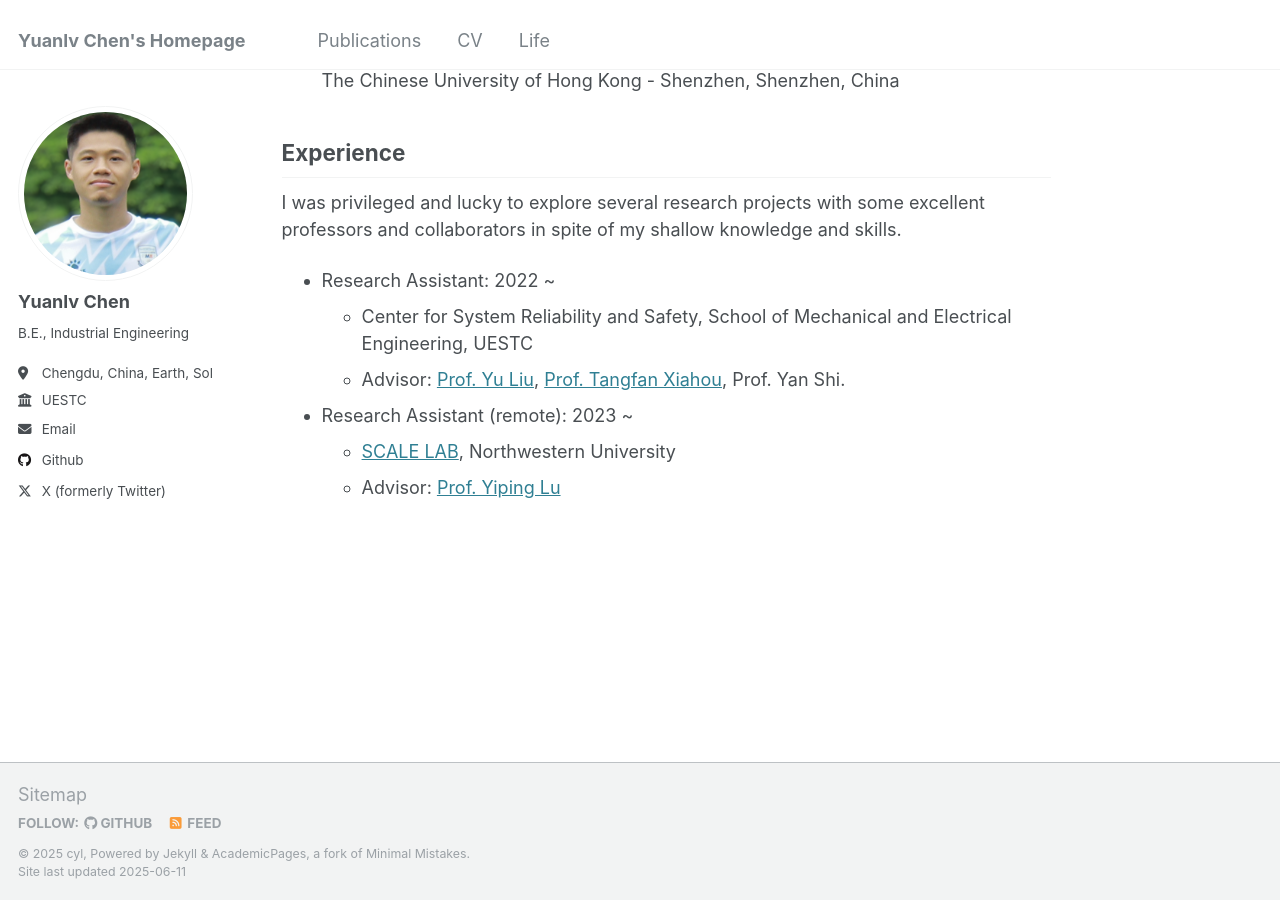
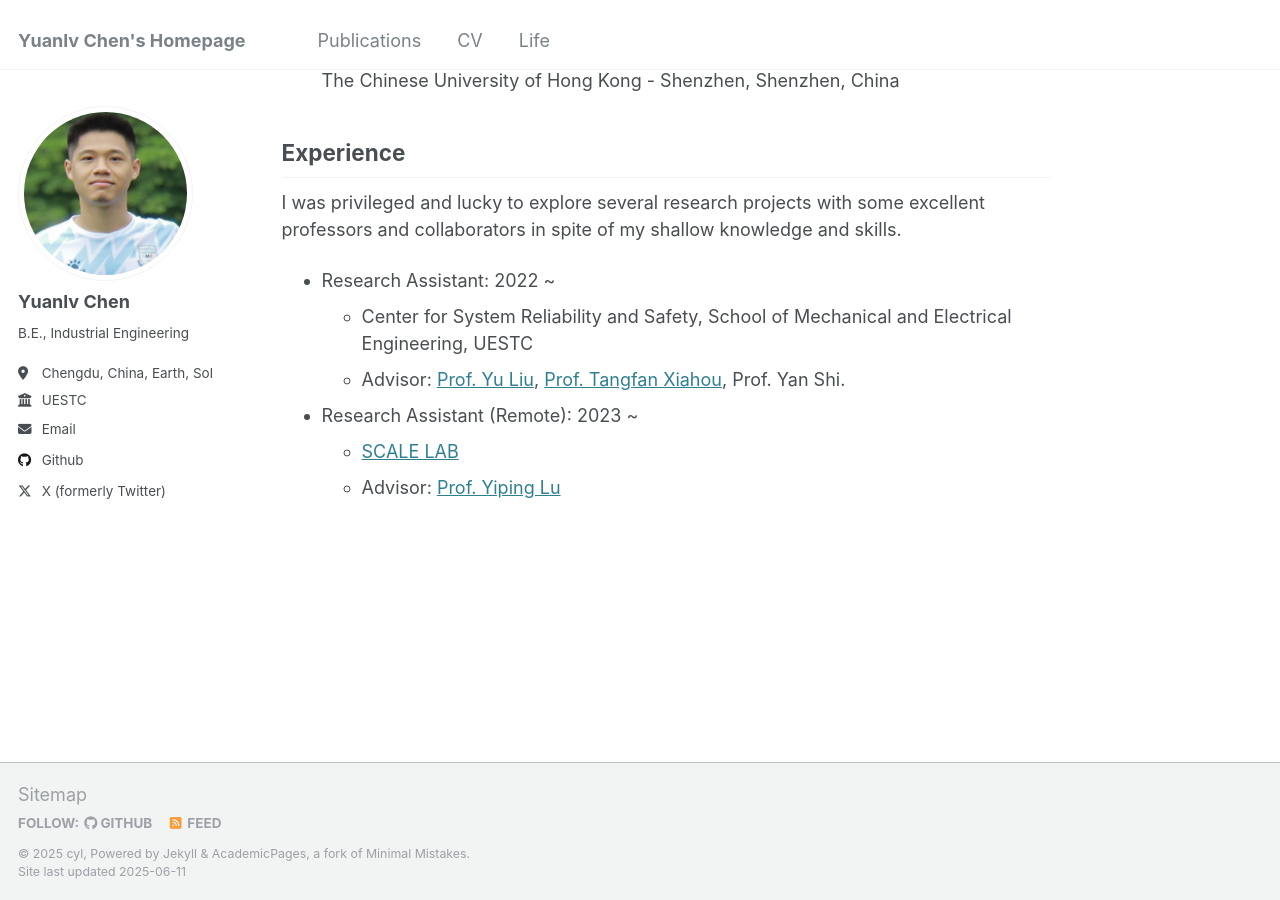
Before and after one commit to YLchen22/YLchen22.github.io, a Jekyll site: the page built from _pages/about.md, in a window 1280 px wide and 900 px high, scrolled down 632 px. Built offline with Jekyll 4.4.1, drawn with Linux system fonts in a browser that asks for light colours.

Commit message:
Update about.md

```diff
--- a/_pages/about.md
+++ b/_pages/about.md
@@ -30,6 +30,6 @@ I was privileged and lucky to explore several research projects with some excell
   * Center for System Reliability and Safety, School of Mechanical and Electrical Engineering, UESTC
   * Advisor: [Prof. Yu Liu](https://faculty.uestc.edu.cn/yuliu/en/index.htm), [Prof. Tangfan Xiahou](https://scholar.google.com/citations?user=iandqcUAAAAJ), Prof. Yan Shi.
 
-* Research Assistant (remote): 2023 ~
-  * [SCALE LAB](https://scale-lab-northwestern.github.io/), Northwestern University
+* Research Assistant (Remote): 2023 ~
+  * [SCALE LAB](https://scale-lab-northwestern.github.io/)
   * Advisor: [Prof. Yiping Lu](https://2prime.github.io/)
```
